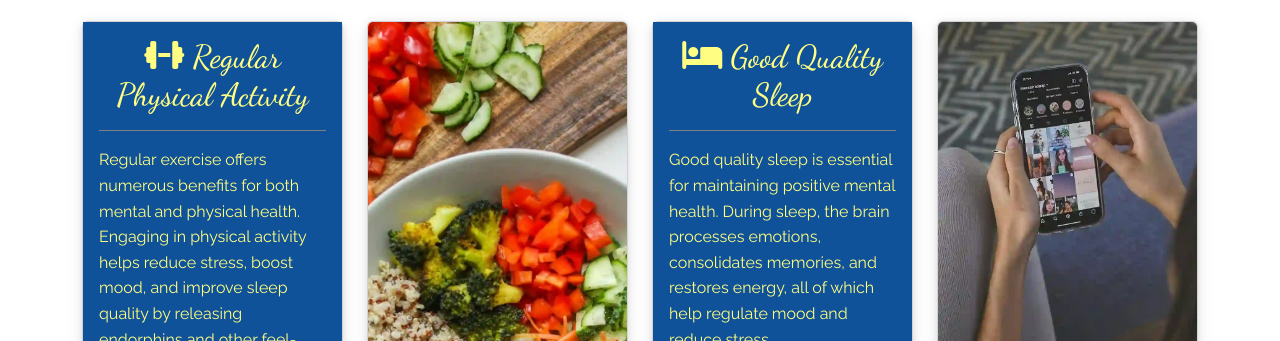
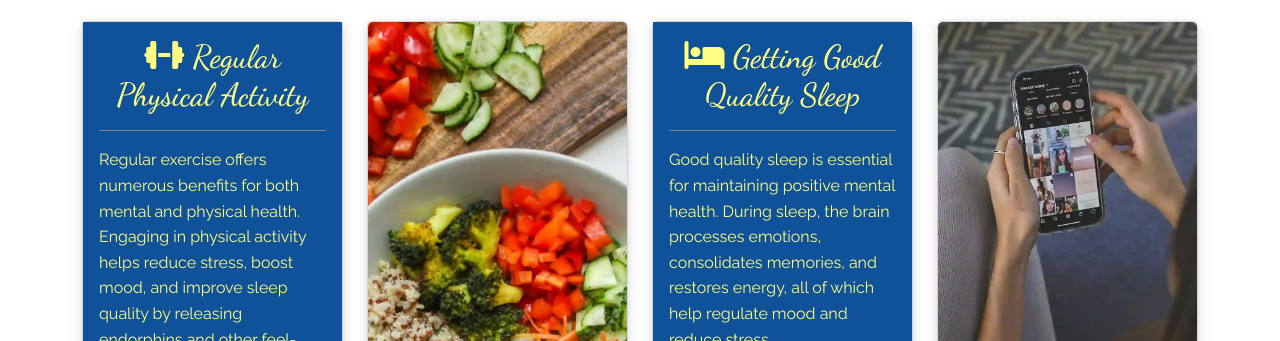
Before and after one commit to PaulyDuk/sunshine-minds, a plain HTML site: page index.html in a window 1280 px wide. Shown: the part 759-1100 px from the top of the page. Drawn offline with nearby package versions, Linux system fonts and the light colour scheme.

```diff
--- a/index.html
+++ b/index.html
@@ -88,7 +88,7 @@
                     <div class="col">
                         <div class="card h-100 d-flex flex-column">
                             <div class="card-body">
-                                <h5 class="card-title"><i class="fa-solid fa-bed"></i> Good Quality Sleep</h5>
+                                <h5 class="card-title"><i class="fa-solid fa-bed"></i> Getting Good Quality Sleep</h5>
                                 <p class="card-text">Good quality sleep is essential for maintaining positive mental health. During sleep, the brain processes emotions, consolidates memories, and restores energy, all of which help regulate mood and reduce stress.<br><br>Consistent, restful sleep can improve concentration, decision-making, and emotional resilience, while poor sleep is linked to increased risk of anxiety, depression, and other mental health challenges. Prioritizing good sleep habits supports overall wellbeing and helps the mind better cope with daily stresses. </p>
                             </div>
                             <img src="assets/images/card-sleep.webp" class="card-img-bottom mt-auto" alt="A comfy inviting bed looking towards a balcony">
```
Also changed, not shown: docs/lighthouse.png (added), 1 other file.
